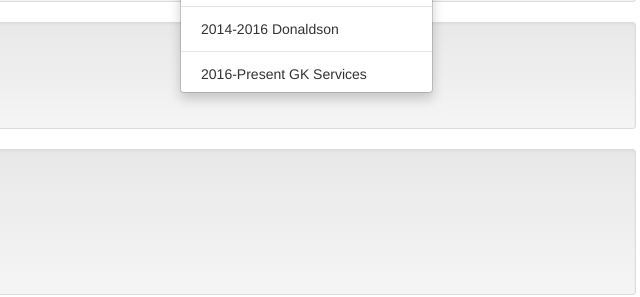
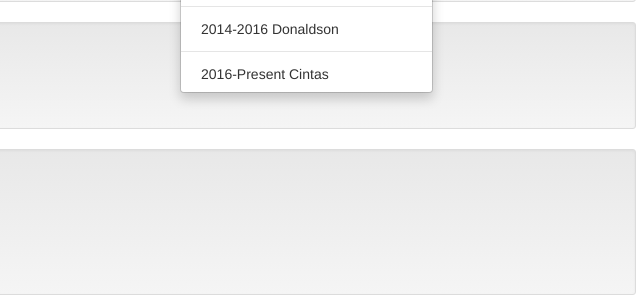
Before and after one commit to slindorff/Resume, a plain HTML site: page education.html in a window 1280 px wide. Both pictures are taken after a click on the button "Work History". Shown: the part 176-473 px from the top of the page, 574-1214 px from the left. Drawn offline with nearby package versions, Linux system fonts and the light colour scheme.

Commit message:
Update education.html
changed G&K to Cintas

```diff
--- a/education.html
+++ b/education.html
@@ -54,7 +54,7 @@
             <li role="separator" class="divider"></li>
             <li><a href="donaldson.html">2014-2016 Donaldson</a></li>
             <li role="separator" class="divider"></li>
-            <li><a href="gkservices.html">2016-Present GK Services</a></li>
+            <li><a href="gkservices.html">2016-Present Cintas</a></li>
           </ul>
         </li>
       </ul>
```
